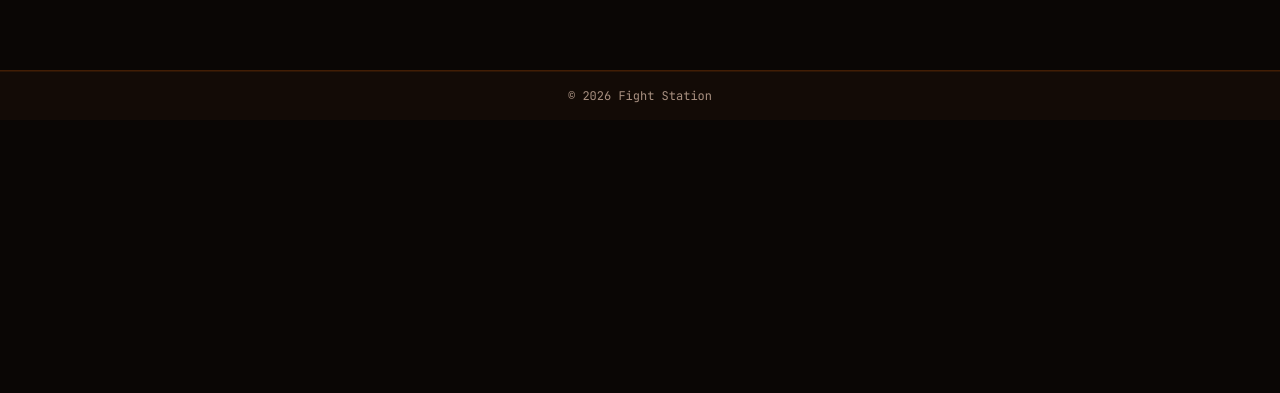
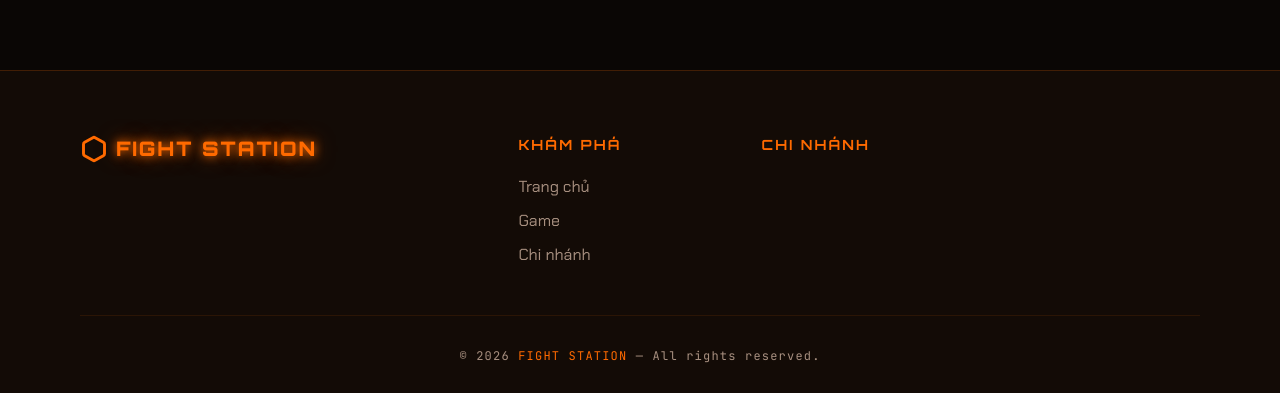
Before and after one commit to danhporo333/Fight-station, a React (Vite) app in the folder frontend/: page / in a window 1280 px wide. Shown: the part 1713-2106 px from the top of the page. Before the commit the page ends 1833 px from the top, so only its background shows below. Built offline with nearby package versions, Linux system fonts and the light colour scheme; no server answers.

Commit message:
tính năng(shop): làm lại footer 4 cột theo prototype

```diff
--- a/frontend/src/app/routes.tsx
+++ b/frontend/src/app/routes.tsx
@@ -1,7 +1,7 @@
 import { createBrowserRouter, Navigate } from 'react-router'
 
 import { authAdminRoutes, authPublicRoutes, RequireRole } from '@/features/auth'
-import { branchOwnerRoutes } from '@/features/branch'
+import { BranchFooterList, branchOwnerRoutes } from '@/features/branch'
 import { gameAdminRoutes } from '@/features/game'
 import { ShopFooter, shopOwnerRoutes } from '@/features/shop'
 import { HomePage } from '@/pages/HomePage'
@@ -22,7 +22,13 @@ const PUBLIC_CTA: PublicNavItem = { to: '/branches', label: 'Liên hệ' }
 // Chỉ ghép route. Mỗi feature tự khai báo RouteObject[] trong features/[x]/routes.tsx rồi thêm vào đây.
 export const router = createBrowserRouter([
   {
-    element: <PublicLayout navItems={PUBLIC_NAV} cta={PUBLIC_CTA} footer={<ShopFooter />} />,
+    element: (
+      <PublicLayout
+        navItems={PUBLIC_NAV}
+        cta={PUBLIC_CTA}
+        footer={<ShopFooter links={PUBLIC_NAV} branches={<BranchFooterList />} />}
+      />
+    ),
     errorElement: <ErrorFallback />,
     children: [
       { index: true, element: <HomePage /> },
--- /dev/null
+++ b/frontend/src/features/branch/components/BranchFooterList.tsx
@@ -0,0 +1,24 @@
+import { Link } from 'react-router'
+
+import { useBranches } from '../hooks/useBranches'
+
+/**
+ * Tên các chi nhánh đang hoạt động cho cột "Chi nhánh" ở footer (bấm → /branches). Dùng chung cache
+ * với BranchList nên không gọi API thêm. Đang tải hoặc lỗi thì không hiện gì.
+ */
+export function BranchFooterList() {
+  const { data: branches } = useBranches()
+  if (!branches || branches.length === 0) return null
+
+  return (
+    <ul className="flex flex-col gap-2.5">
+      {branches.map((branch) => (
+        <li key={branch.id}>
+          <Link to="/branches" className="text-muted transition-colors hover:text-brand-500">
+            {branch.name}
+          </Link>
+        </li>
+      ))}
+    </ul>
+  )
+}
--- a/frontend/src/features/branch/context.md
+++ b/frontend/src/features/branch/context.md
@@ -33,7 +33,7 @@ Trang chủ (`src/pages/HomePage.tsx`) ghép `BranchList` dưới `ShopHero` (m
 | `pages/` | `AdminBranchesPage`, `AdminBranchNewPage`, `AdminBranchEditPage` (trang công khai ở `src/pages/BranchesPage.tsx`) |
 
 ## Public API (`index.ts`)
-- `BranchList` (prop `fallbackFacebookUrl`), `BranchPicker`, `useBranchSummary` (`{ count, ps5Total }` cho số liệu hero trang chủ; dùng chung cache `useBranches`, không gọi API thêm), `BRANCH_SEARCH_PARAM`, `branchOwnerRoutes`, type `Branch`.
+- `BranchList` (prop `fallbackFacebookUrl`), `BranchPicker`, `BranchFooterList` (tên chi nhánh đang hoạt động cho cột "Chi nhánh" ở footer, bấm → `/branches`; dùng chung cache `useBranches`), `useBranchSummary` (`{ count, ps5Total }` cho số liệu hero trang chủ; dùng chung cache `useBranches`, không gọi API thêm), `BRANCH_SEARCH_PARAM`, `branchOwnerRoutes`, type `Branch`.
 
 ## Query key
 - `['branches', query]` (query đã gộp `limit: 100`), `['branch', id, { includeInactive }]`.
--- a/frontend/src/features/branch/index.ts
+++ b/frontend/src/features/branch/index.ts
@@ -1,4 +1,5 @@
 // Public API của feature branch
+export { BranchFooterList } from './components/BranchFooterList'
 export { BranchList } from './components/BranchList'
 export { BranchPicker } from './components/BranchPicker'
 export { useBranchSummary } from './hooks/useBranchSummary'
--- a/frontend/src/features/shop/components/ShopFooter.tsx
+++ b/frontend/src/features/shop/components/ShopFooter.tsx
@@ -1,59 +1,127 @@
-import { Clock, Mail, Phone } from 'lucide-react'
+import { Hexagon } from 'lucide-react'
+import type { ReactNode } from 'react'
+import { Link } from 'react-router'
 
 import { useShop } from '../hooks/useShop'
 import { telHref } from '../utils/shop.utils'
 import { ShopSocialLinks } from './ShopSocialLinks'
 
 const YEAR = new Date().getFullYear()
+const DEFAULT_NAME = 'Fight Station'
+
+export interface FooterLink {
+  to: string
+  label: string
+}
+
+interface ShopFooterProps {
+  /** Cột "Khám phá": link các trang công khai (app/routes.tsx truyền, thường là menu header) */
+  links?: FooterLink[]
+  /** Cột "Chi nhánh": nội dung do trang ghép truyền vào (feature branch), shop không import branch */
+  branches?: ReactNode
+}
+
+const HEADING = 'mb-5 font-display text-sm tracking-[0.15em] text-brand-500 uppercase'
+const LINK = 'text-muted transition-colors hover:text-brand-500'
 
 /**
- * Footer trang công khai: liên hệ, giờ mở cửa, mạng xã hội. Đang tải, lỗi (kể cả SHOP_001 chưa seed)
- * hay mất mạng thì chỉ hiện dòng bản quyền, không làm vỡ trang.
+ * Footer trang khách theo prototype: 4 cột (giới thiệu quán + mạng xã hội · Khám phá · Chi nhánh ·
+ * Liên hệ) và dòng bản quyền. Thông tin quán lỗi/chưa có (SHOP_001) thì vẫn hiện khung với tên mặc định.
  */
-export function ShopFooter() {
+export function ShopFooter({ links = [], branches }: ShopFooterProps) {
   const { data: shop } = useShop()
+  const name = shop?.name ?? DEFAULT_NAME
 
   return (
-    <footer className="border-t border-brand-500/20 bg-dark">
-      {shop && (
-        <div className="mx-auto grid max-w-6xl gap-8 px-4 py-10 sm:grid-cols-2">
-          <div className="flex flex-col gap-3">
-            <p className="text-glow font-display text-lg font-black tracking-[0.1em] text-brand-500">
-              {shop.name}
-            </p>
-            <ShopSocialLinks shop={shop} />
+    <footer className="border-t border-brand-500/20 bg-dark pt-16 pb-8">
+      <div className="mx-auto max-w-6xl px-4">
+        <div className="mb-12 grid gap-10 sm:grid-cols-2 lg:grid-cols-[2fr_1fr_1fr_1fr] lg:gap-12">
+          <div className="flex flex-col gap-4">
+            <Link
+              to="/"
+              className="text-glow-strong flex items-center gap-2 font-display text-xl font-black tracking-[0.1em] text-brand-500 uppercase"
+            >
+              <Hexagon aria-hidden="true" className="size-7" strokeWidth={2.5} />
+              {name}
+            </Link>
+            {shop?.tagline && <p className="max-w-sm text-muted">{shop.tagline}</p>}
+            {shop && <ShopSocialLinks shop={shop} />}
           </div>
 
-          <ul className="flex flex-col gap-2 text-sm text-ink">
+          {links.length > 0 && (
+            <nav aria-label="Khám phá">
+              <h2 className={HEADING}>Khám phá</h2>
+              <ul className="flex flex-col gap-2.5">
+                {links.map((link) => (
+                  <li key={link.to}>
+                    <Link to={link.to} className={LINK}>
+                      {link.label}
+                    </Link>
+                  </li>
+                ))}
+              </ul>
+            </nav>
+          )}
+
+          {branches && (
+            <div>
+              <h2 className={HEADING}>Chi nhánh</h2>
+              {branches}
+            </div>
+          )}
+
+          {shop && (
+            <div>
+              <h2 className={HEADING}>Liên hệ</h2>
+              <ul className="flex flex-col gap-2.5">
+                {shop.facebookUrl && (
+                  <li>
+                    <a
+                      href={shop.facebookUrl}
+                      target="_blank"
+                      rel="noopener noreferrer"
+                      className={LINK}
+                    >
+                      Fanpage Facebook
+                    </a>
+                  </li>
+                )}
+                {shop.zaloUrl && (
+                  <li>
+                    <a
+                      href={shop.zaloUrl}
+                      target="_blank"
+                      rel="noopener noreferrer"
+                      className={LINK}
+                    >
+                      Zalo quán
+                    </a>
+                  </li>
+                )}
                 {shop.hotline && (
-              <li className="flex items-center gap-2">
-                <Phone aria-hidden="true" className="size-4 text-brand-500" />
-                <a href={telHref(shop.hotline)} className="hover:text-brand-400">
+                  <li>
+                    <a href={telHref(shop.hotline)} className={LINK}>
                       {shop.hotline}
                     </a>
                   </li>
                 )}
                 {shop.email && (
-              <li className="flex items-center gap-2">
-                <Mail aria-hidden="true" className="size-4 text-brand-500" />
-                <a href={`mailto:${shop.email}`} className="hover:text-brand-400">
+                  <li>
+                    <a href={`mailto:${shop.email}`} className={`${LINK} break-all`}>
                       {shop.email}
                     </a>
                   </li>
                 )}
-            {shop.hoursLabel && (
-              <li className="flex items-center gap-2">
-                <Clock aria-hidden="true" className="size-4 text-brand-500" />
-                <span>Mở cửa {shop.hoursLabel}</span>
-              </li>
-            )}
+                {shop.hoursLabel && <li className="text-muted">Mở cửa {shop.hoursLabel}</li>}
               </ul>
             </div>
           )}
+        </div>
 
-      <p className="border-t border-brand-500/10 py-4 text-center font-mono text-xs text-muted">
-        © {YEAR} {shop?.name ?? 'Fight Station'}
+        <p className="border-t border-brand-500/10 pt-8 text-center font-mono text-xs tracking-[0.1em] text-muted">
+          © {YEAR} <span className="text-brand-500 uppercase">{name}</span> — All rights reserved.
         </p>
+      </div>
     </footer>
   )
 }
--- a/frontend/src/features/shop/context.md
+++ b/frontend/src/features/shop/context.md
@@ -27,11 +27,11 @@ Phần công khai không có trang riêng:
 | `services/` | `getShop`, `updateShop` |
 | `hooks/` | `shop.keys.ts`, `useShop`, `useUpdateShop` |
 | `utils/` | `getSocialLinks`, `socialLabel`, `SOCIAL_KEYS`, `toShopFormValues`, `toShopPayload`, `telHref` |
-| `components/` | `ShopFooter`, `ShopHero`, `HeroController` (hình tay cầm SVG của hero), `ShopSocialLinks`, `ShopForm` |
+| `components/` | `ShopFooter`, `ShopHero`, `HeroController` (hình tay cầm SVG của hero), `ShopSocialLinks`, `SocialIcon`, `ShopForm` |
 | `pages/` | `AdminShopPage` |
 
 ## Public API (`index.ts`)
-- `ShopFooter`, `ShopHero` (props `stats?: HeroStat[]`, `actions?: ReactNode`), type `HeroStat`, `useShop` (trang ghép đọc thông tin quán, vd Facebook dự phòng cho thẻ chi nhánh), `shopOwnerRoutes`, type `Shop`.
+- `ShopFooter` (props `links?: FooterLink[]`, `branches?: ReactNode`), `ShopHero` (props `stats?: HeroStat[]`, `actions?: ReactNode`), type `HeroStat`, `useShop` (trang ghép đọc thông tin quán, vd Facebook dự phòng cho thẻ chi nhánh), `shopOwnerRoutes`, type `Shop`.
 
 ## Query key
 - `['shop']` (`shopKeys.all`). `useUpdateShop` thành công → `invalidateQueries({ queryKey: ['shop'] })`, footer và hero tự cập nhật.
@@ -44,7 +44,8 @@ Phần công khai không có trang riêng:
 - Hotline bấm được (`tel:`, bỏ khoảng trắng và dấu chấm); email là `mailto:`.
 
 ## Ghi chú UI
+- **`ShopFooter`** (làm lại theo prototype, 2026-10-07): 4 cột trên màn hình lớn (`2fr 1fr 1fr 1fr`), 2 cột từ `sm`, 1 cột trên điện thoại. (1) logo lục giác + tên quán + tagline + ô vuông icon mạng xã hội (`ShopSocialLinks` → `SocialIcon`: icon SVG thương hiệu lấy từ prototype cho Facebook/TikTok/Instagram/YouTube, Zalo hiện chữ); (2) "Khám phá": prop `links` (app/routes.tsx truyền `PUBLIC_NAV`); (3) "Chi nhánh": prop `branches` (ReactNode, app/routes.tsx truyền `<BranchFooterList />` của feature branch, shop không import branch); (4) "Liên hệ": Fanpage Facebook, Zalo quán, hotline (`tel:`), email (`mailto:`), giờ mở cửa (dòng nào trống thì ẩn). Dòng cuối: "© năm TÊN QUÁN — All rights reserved." (mono). Lỗi/chưa có dữ liệu quán: vẫn hiện khung với tên mặc định, ẩn cột Liên hệ.
 - `ShopHero` theo prototype: badge "System online — Ready player one" (chấm nhấp nháy), tên quán tách chữ đầu (trắng, hiệu ứng `animate-glitch`) và phần còn lại (chữ viền `text-outline`), tagline, `actions` do trang ghép truyền (trang chủ: "Xem game", "Tìm chi nhánh"), hàng số liệu = `stats` truyền vào + "Giờ mở cửa" từ `hoursLabel` (giá trị rỗng hoặc "0" thì ẩn), khung `HeroController` (cắt góc, tay cầm trôi `animate-float`), hai quầng sáng mờ phía sau. Số liệu của feature khác truyền qua props nên `shop` không import feature khác. Tắt hiệu ứng khi người dùng bật giảm chuyển động (`prefers-reduced-motion`).
-- Lỗi `GET /shop` (kể cả `SHOP_001` chưa seed) ở trang công khai: footer chỉ hiện dòng bản quyền, hero chỉ hiện tên mặc định "Fight Station"; không làm vỡ trang.
+- Lỗi `GET /shop` (kể cả `SHOP_001` chưa seed) ở trang công khai: footer hiện tên mặc định, không có tagline/mạng xã hội/cột Liên hệ; hero chỉ hiện tên mặc định "Fight Station"; không làm vỡ trang.
 - `AdminShopPage` gặp `SHOP_001`: hiện thông báo cần chạy `npx prisma db seed` và nút "Thử lại" thay cho form.
 - Link mạng xã hội của `shop` là giá trị dự phòng cho chi nhánh để trống `facebookUrl` / `zaloUrl` (dùng khi làm `branch`).
```
Also changed, not shown: frontend/src/features/shop/components/ShopSocialLinks.tsx (+7 -4 lines), frontend/src/features/shop/components/SocialIcon.tsx (added, +30 -0 lines). Lines whose indentation alone changed are shown as unchanged.
